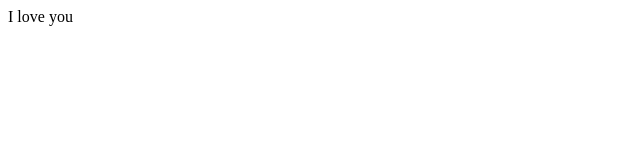
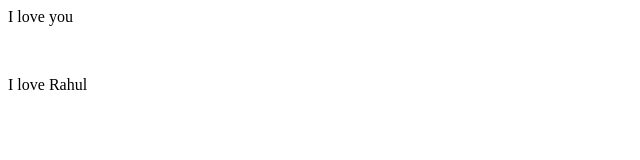
Before and after one commit to EshaPankaj1329/localrepo, a plain HTML site: page index.html in a window 1280 px wide. Shown: the full height of the page, 0-640 px from the left. Drawn offline with Linux system fonts and the light colour scheme.

Commit message:
Add this line

```diff
--- a/index.html
+++ b/index.html
@@ -1 +1,3 @@
 <p>I love you</p>
+<br>
+<p>I love Rahul</p>
```
